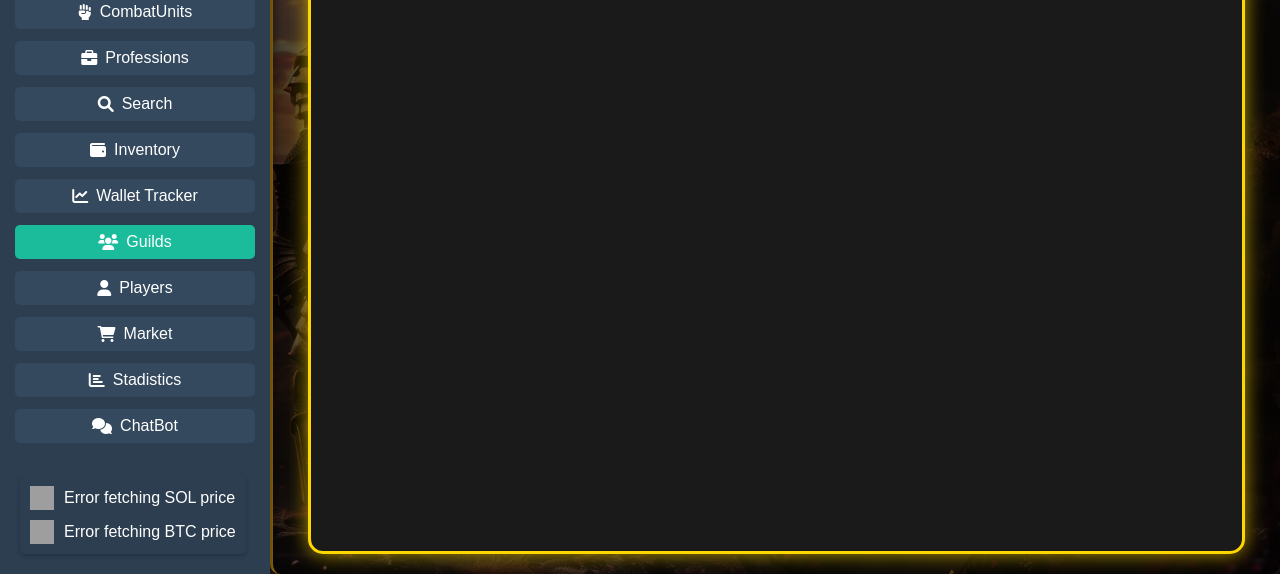
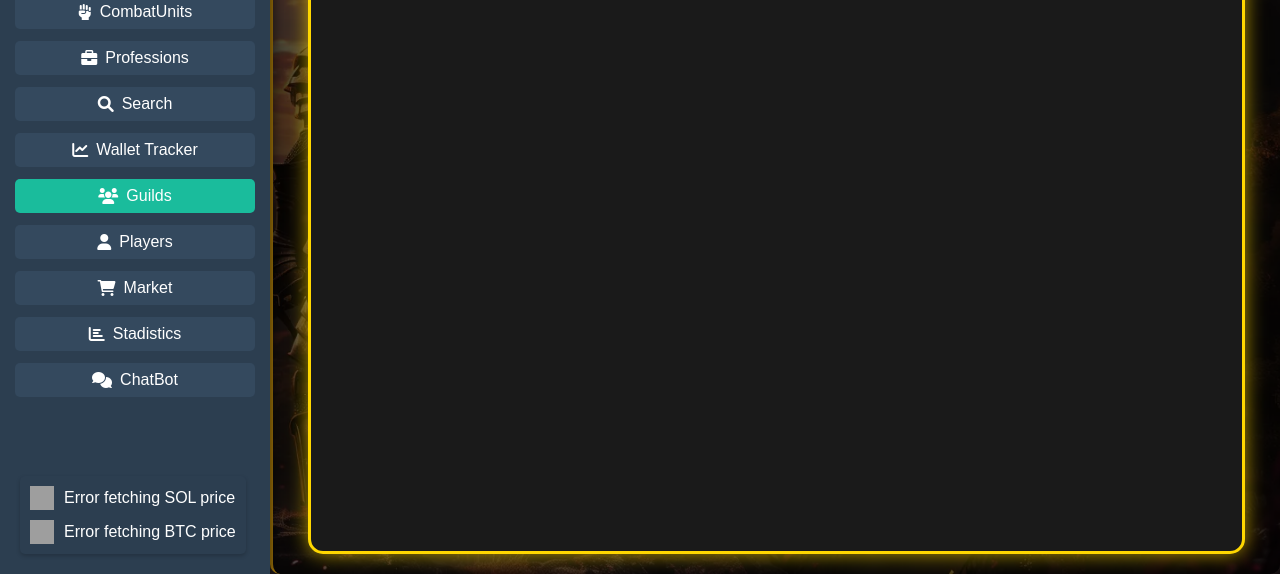
Before and after one commit to mesadani/valania, a Django app: page /guilds in a window 1280 px wide. Shown: the part 226-800 px from the top of the page. Run offline with Django 5.2, Linux system fonts and the light colour scheme; data that the repository does not hold is empty; grey boxes are pictures that could not be loaded.

Commit message:
ficx lanf

```diff
--- a/valApp/templates/base.html
+++ b/valApp/templates/base.html
@@ -215,11 +215,6 @@ document.addEventListener('DOMContentLoaded', function() {
                     </a>
                 </li>
                 <li class="menu-item">
-                    <a href="/inventory" class="{% if request.path == '/inventory' %}active{% endif %}">
-                        <i class="fas fa-wallet"></i> Inventory
-                    </a>
-                </li>
-                <li class="menu-item">
                     <a href="/tracker" class="{% if request.path == '/tracker' %}active{% endif %}">
                         <i class="fas fa-chart-line"></i> Wallet Tracker
                     </a>
```
